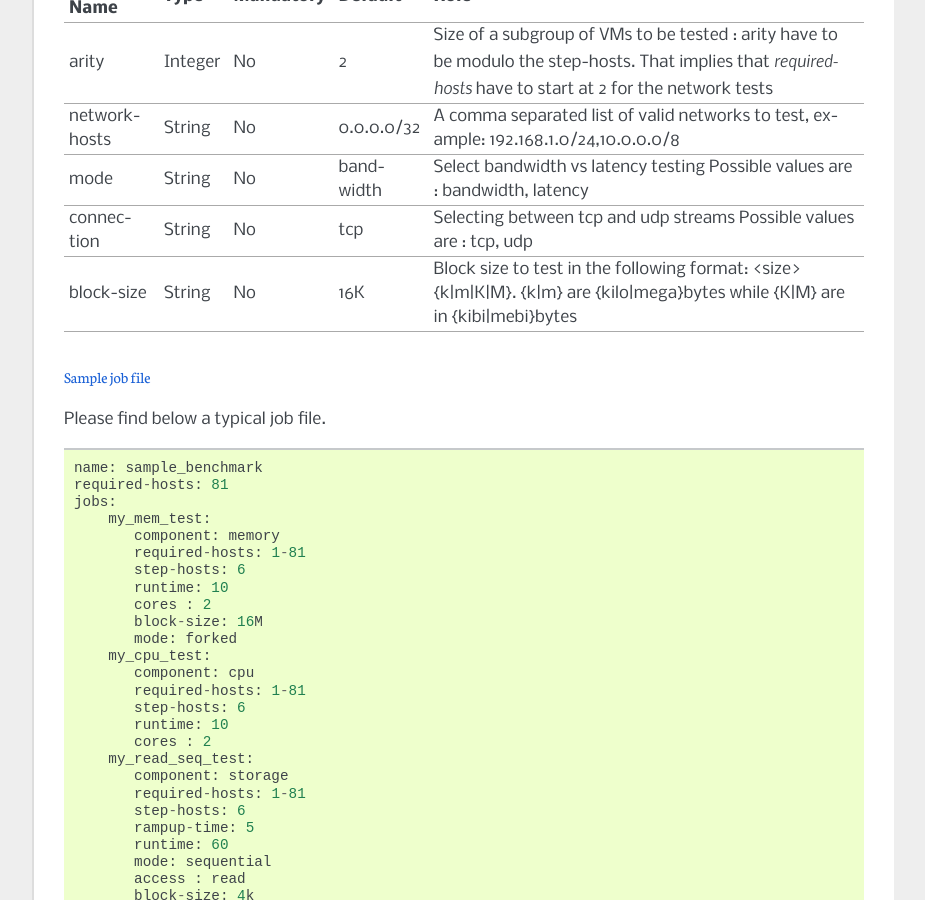
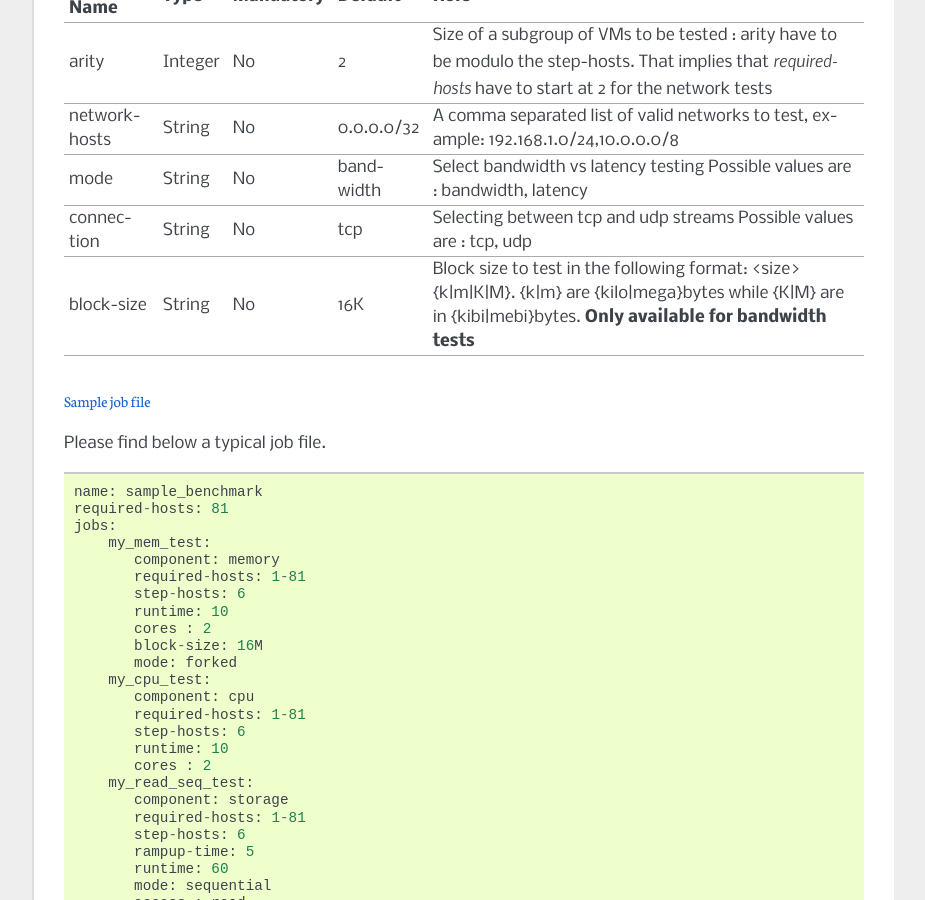
Before and after one commit to redhat-cip/edeploy, a Sphinx documentation site: the page built from docs/AHC.rst, in a window 1280 px wide and 900 px high, scrolled down 15137 px. Shown: the whole window, without its empty margins (198-1123 px from the left). Built offline with Sphinx 7.4.7, drawn with Linux system fonts in a browser that asks for light colours.

```diff
--- a/docs/AHC.rst
+++ b/docs/AHC.rst
@@ -544,7 +544,8 @@ mode                 String       No          bandwidth    Select bandwidth vs l
 connection           String       No          tcp          Selecting between tcp and udp streams
                                                            Possible values are : tcp, udp
 block-size           String       No          16K          Block size to test in the following format: <size>{k|m|K|M}.
-                                                           {k|m} are {kilo|mega}bytes while {K|M} are in {kibi|mebi}bytes
+                                                           {k|m} are {kilo|mega}bytes while {K|M} are in {kibi|mebi}bytes.
+                                                           **Only available for bandwidth tests**
 ===================  ============ ==========  ==========   ==========================================================
 
 Sample job file
```
Also changed, not shown: 1 other file.
